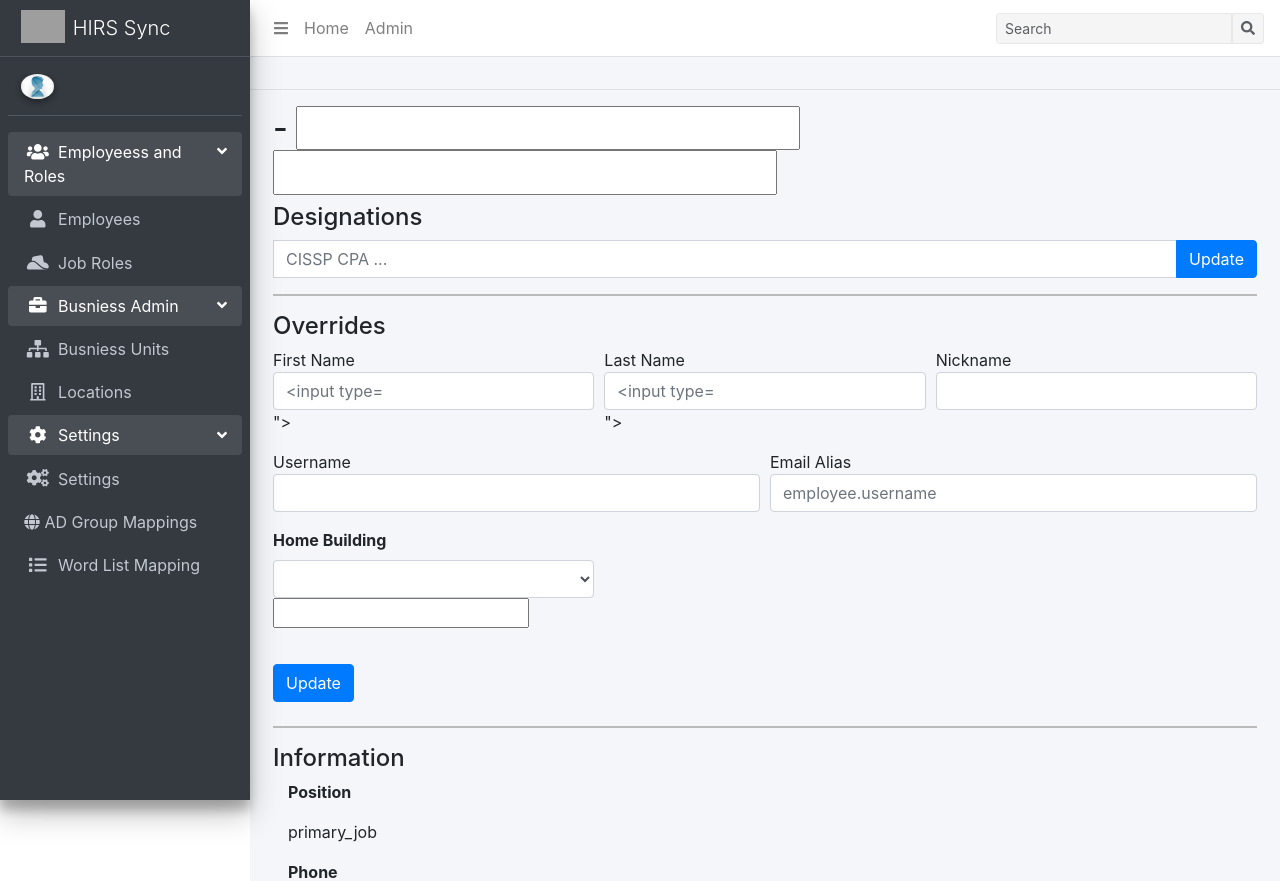
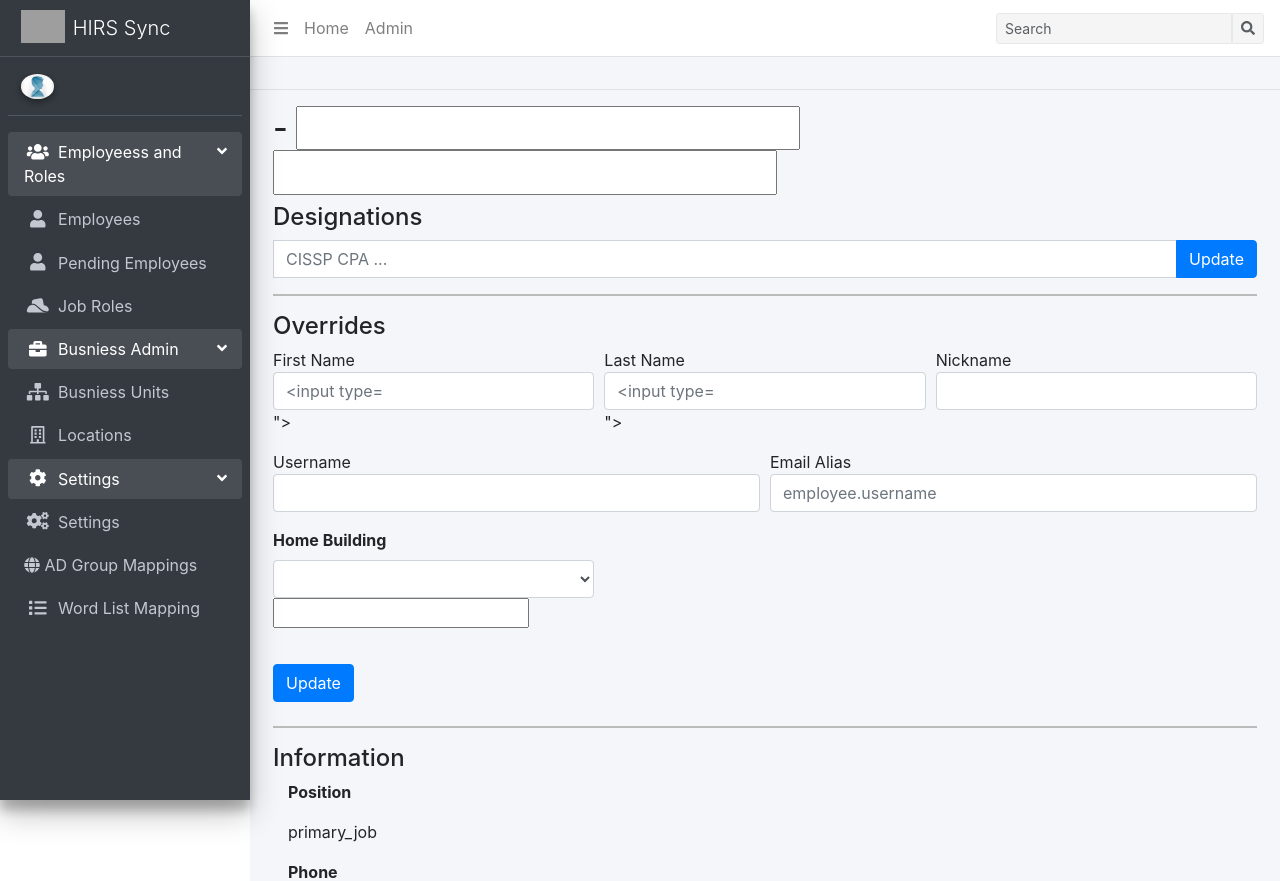
Before and after one commit to jcarswell/hris-integration, a Django app: template hirs_integration/hirs_admin/templates/hirs_admin/employee_edit.html in a window 1280 px wide. Shown: the top 881 px of the page. Run offline with Django 3.2, Linux system fonts and the light colour scheme; the template is opened without the code that fills it: values that come from a table or form of the project are taken from there, others are empty; parts of the project's set-up code (start-up, migrations or seed data) failed here and were passed over; some libraries are stand-ins or nearby versions; grey boxes are pictures that could not be loaded.

Commit message:
Added nav item for Pending Employees

```diff
--- a/hirs_integration/hirs_admin/templates/hirs_admin/components/_main_sidebar.html
+++ b/hirs_integration/hirs_admin/templates/hirs_admin/components/_main_sidebar.html
@@ -39,6 +39,12 @@
               <a href="{% url 'employee' %}" class="nav-link">
                 <i class="fas fa-user nav-icon"></i>
                 <p>Employees</p>
+              </a>
+            </li>
+            <li class="nav-item">
+              <a href="{% url 'pending' %}" class="nav-link">
+                <i class="fas fa-user nav-icon"></i>
+                <p>Pending Employees</p>
               </a>
             </li>
             <li class="nav-item">
```
